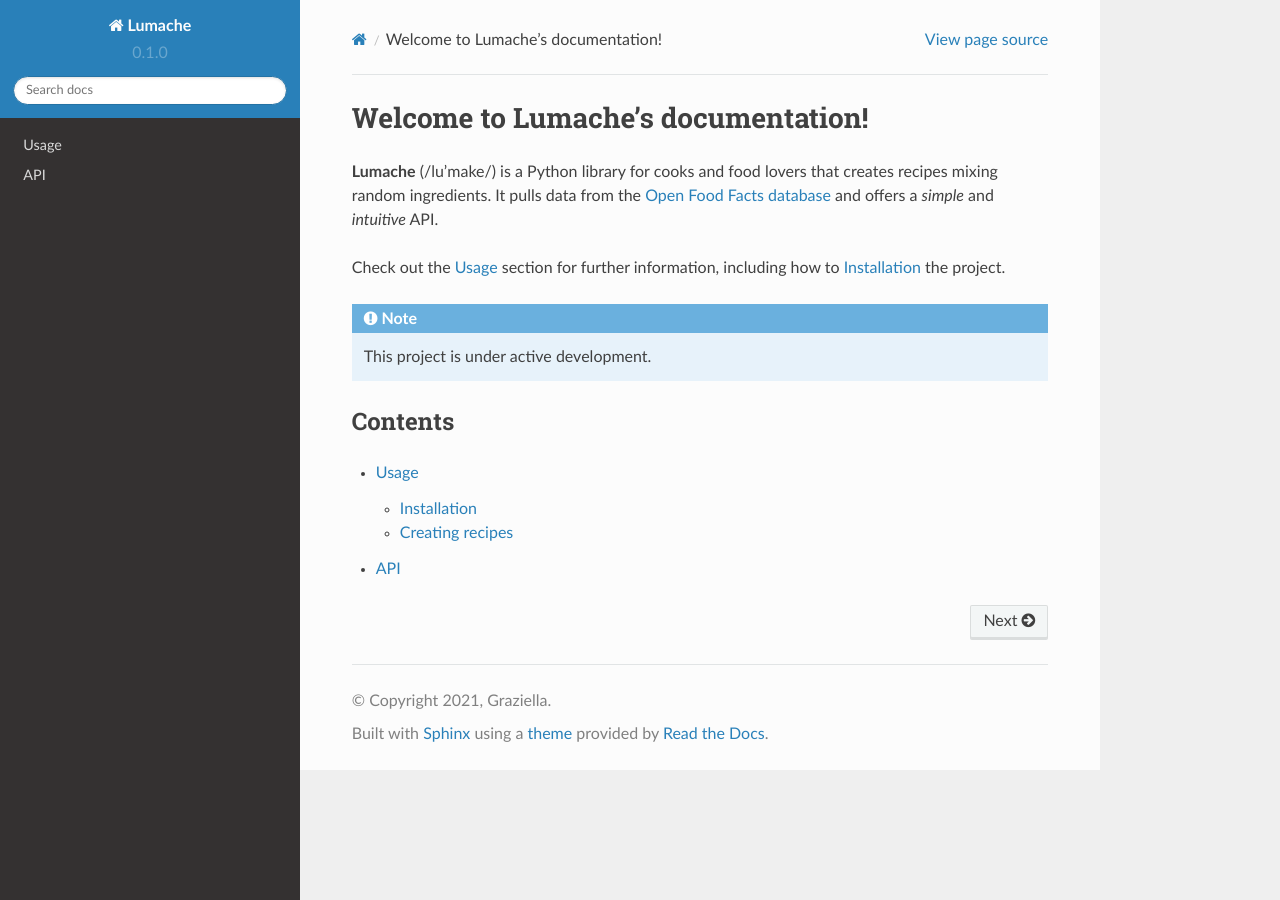
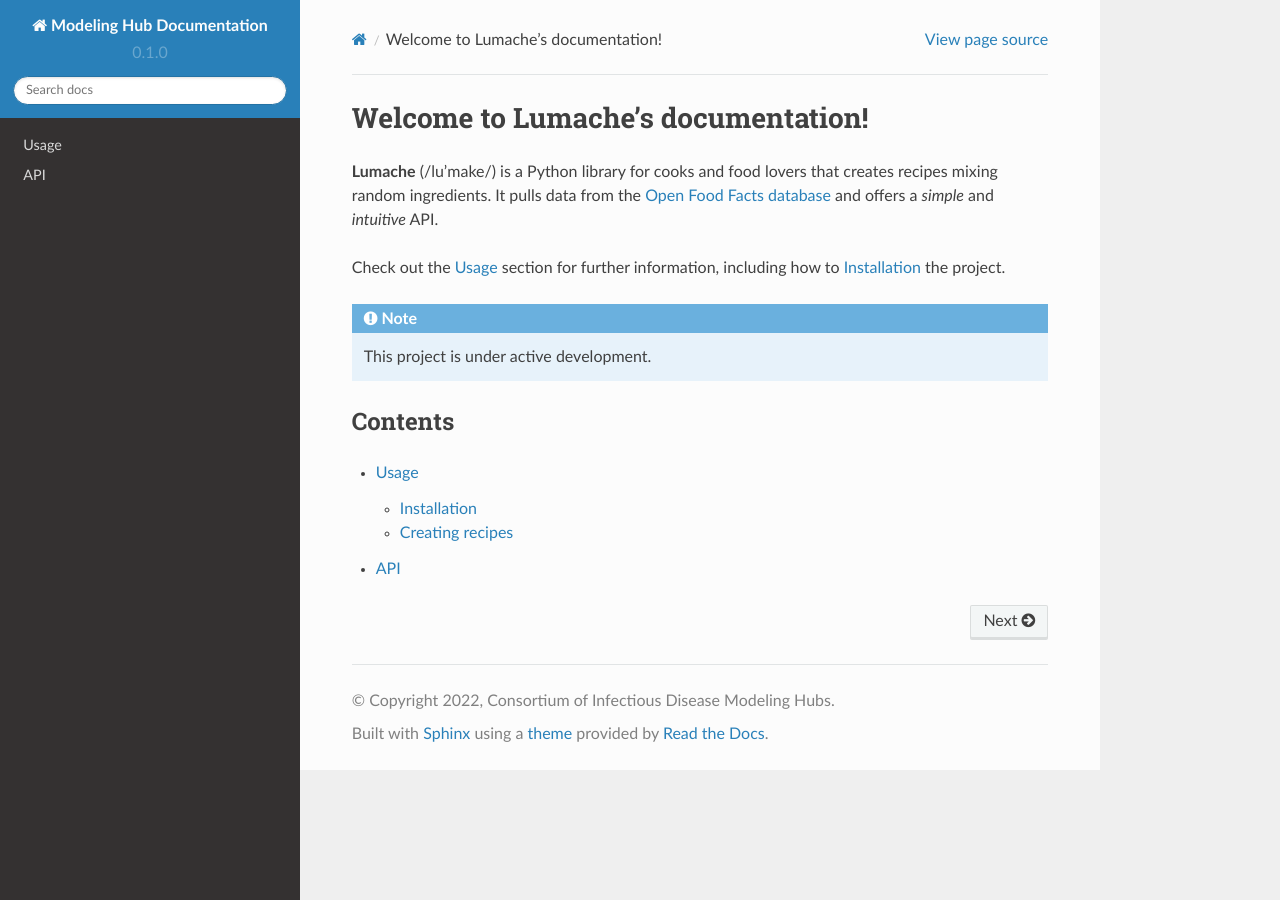
Before and after one commit to hubverse-org/hubDocs, a Sphinx documentation site: the page built from docs/source/index.rst, in a window 1280 px wide. Built offline with Sphinx 7.4.7 and the Read the Docs theme 2.0.0, drawn with Linux system fonts in a browser that asks for light colours.

Commit message:
Update conf.py

```diff
--- a/docs/source/conf.py
+++ b/docs/source/conf.py
@@ -2,9 +2,9 @@
 
 # -- Project information
 
-project = 'Lumache'
-copyright = '2021, Graziella'
-author = 'Graziella'
+project = 'Modeling Hub Documentation'
+copyright = '2022, Consortium of Infectious Disease Modeling Hubs'
+author = 'Consortium of Infectious Disease Modeling Hubs'
 
 release = '0.1'
 version = '0.1.0'
@@ -17,6 +17,7 @@
     'sphinx.ext.autodoc',
     'sphinx.ext.autosummary',
     'sphinx.ext.intersphinx',
+    'myst_parser'
 ]
 
 intersphinx_mapping = {
```
